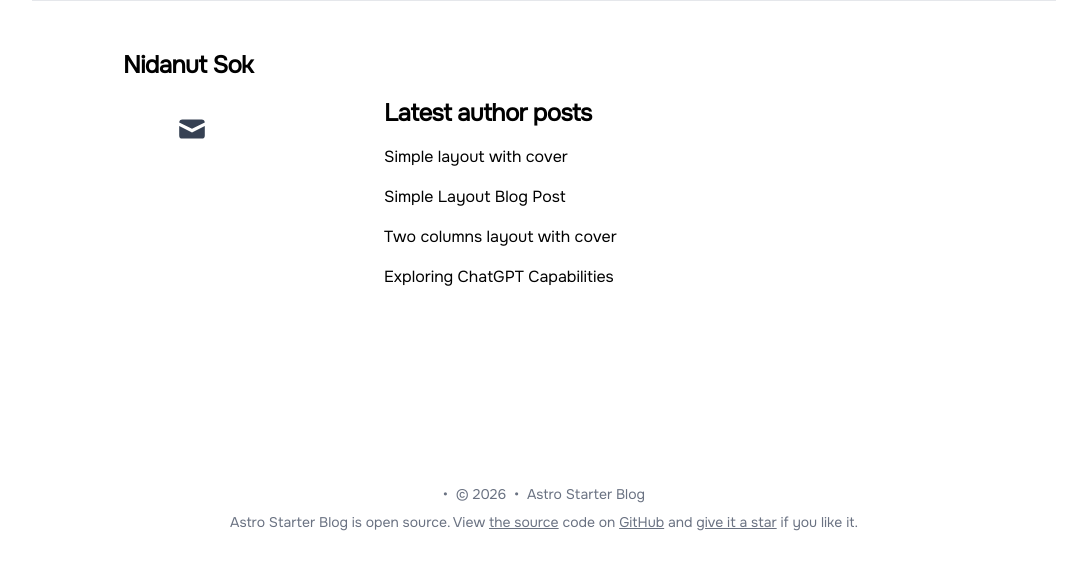
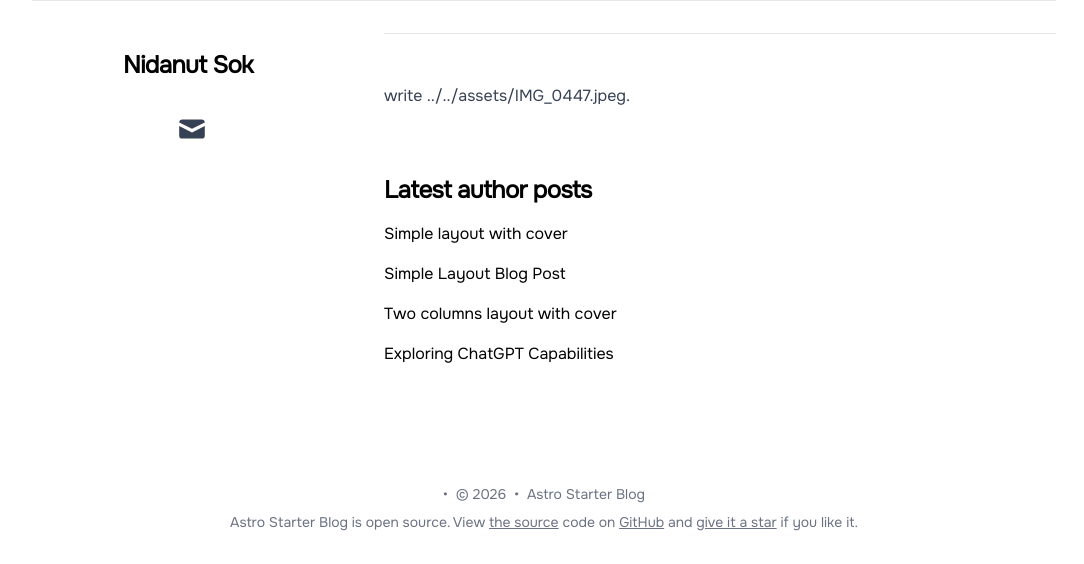
Before and after one commit to Nidanutsok/siemreap.github.io, an Astro site: page /about in a window 1280 px wide. Shown: the part 236-800 px from the top of the page, without its empty margins (96-1180 px from the left). Built offline with nearby package versions, Linux system fonts and the light colour scheme; Astro itself is replaced by a stand-in of ours; some packages are replaced by stand-ins of ours.

Commit message:
Update default.mdx

```diff
--- a/src/content/authors/default.mdx
+++ b/src/content/authors/default.mdx
@@ -3,3 +3,5 @@ name: "Nidanut Sok"
 shortBio: "Nidanut Sok is a Kiripost trainee batch 3"
 email: "dan.out168@gmail.com"
 ---
+---
+write ../../assets/IMG_0447.jpeg.
```
